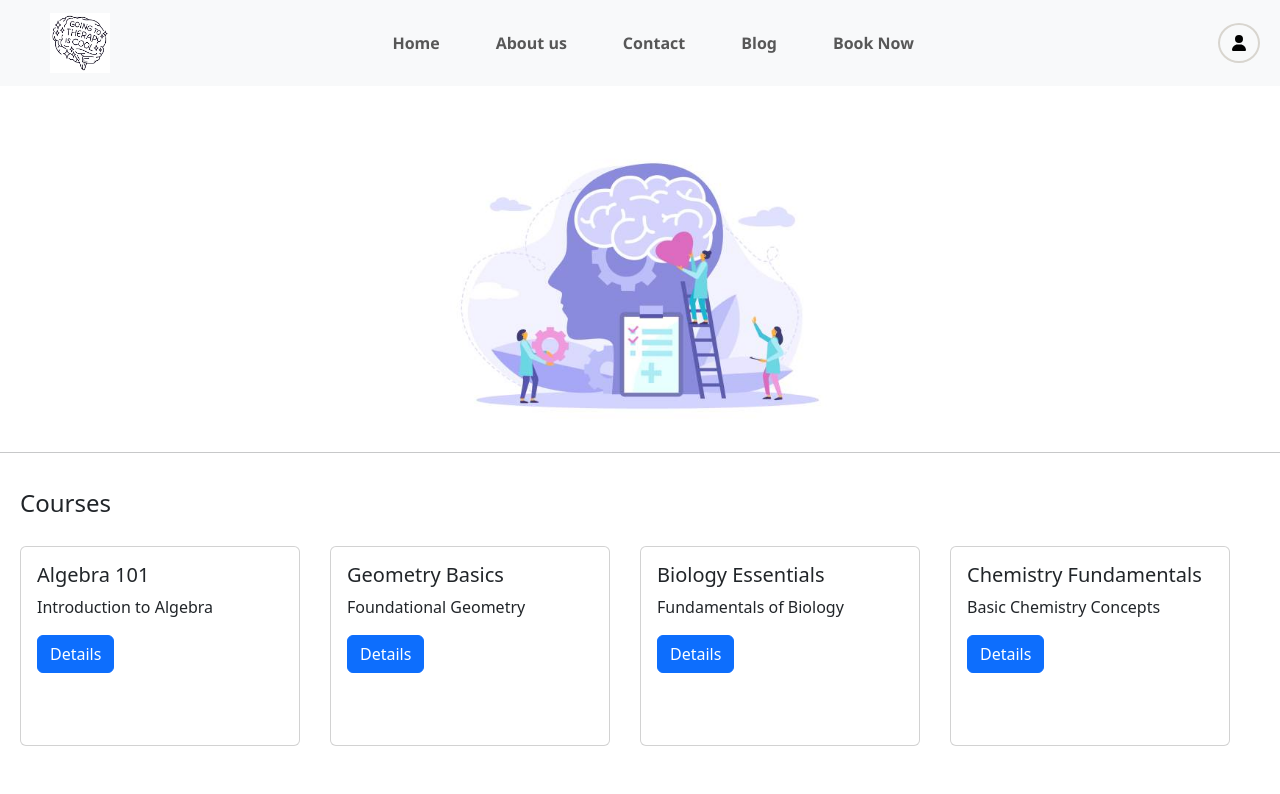
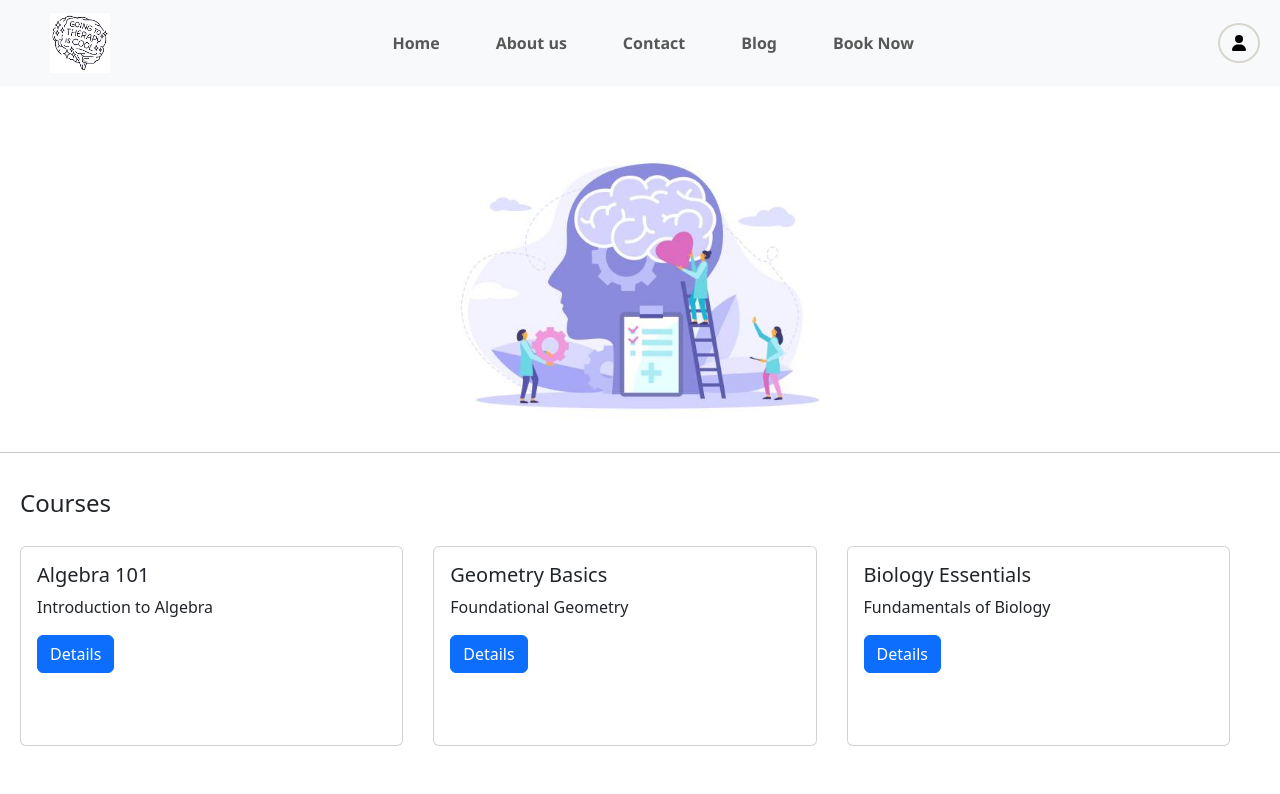
Before and after one commit to prathameshkhandare/Connectcounsellor, a React (Vite) app in the folder Client/: page / in a window 1280 px wide. Shown: the top 794 px of the page. Built offline with nearby package versions, Linux system fonts and the light colour scheme; no server answers.

Commit message:
css updated courses

```diff
--- a/Client/src/Components/Stylesheets/Courses.css
+++ b/Client/src/Components/Stylesheets/Courses.css
@@ -7,7 +7,7 @@
   }
 
   .card {
-    flex: 0 1 calc(25% - 30px); /* Fix width to 25% minus gap */
+    flex: 0 1 calc(33.33% - 30px); /* Fix width to 25% minus gap */
     box-sizing: border-box;
     height: 200px;
   }
```
